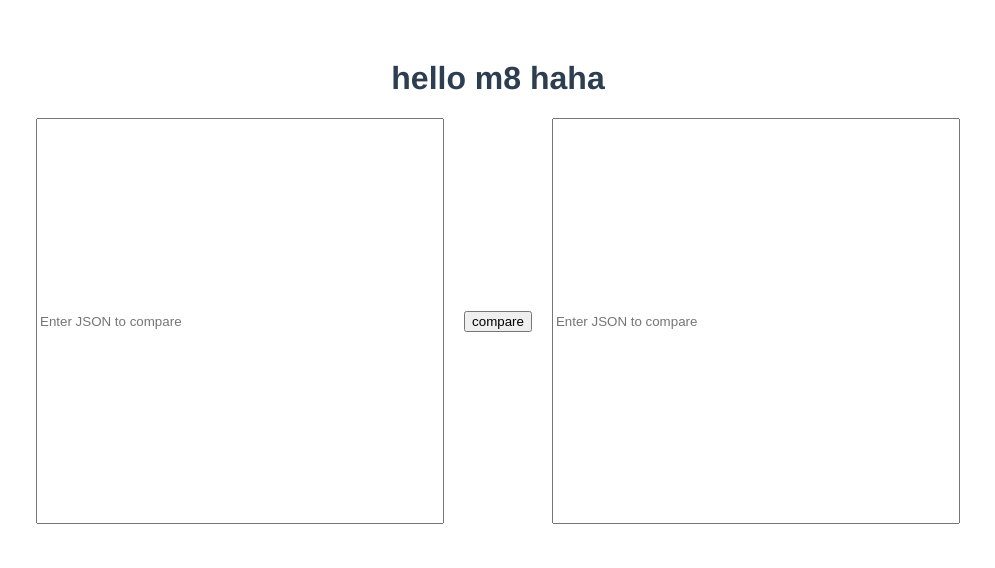
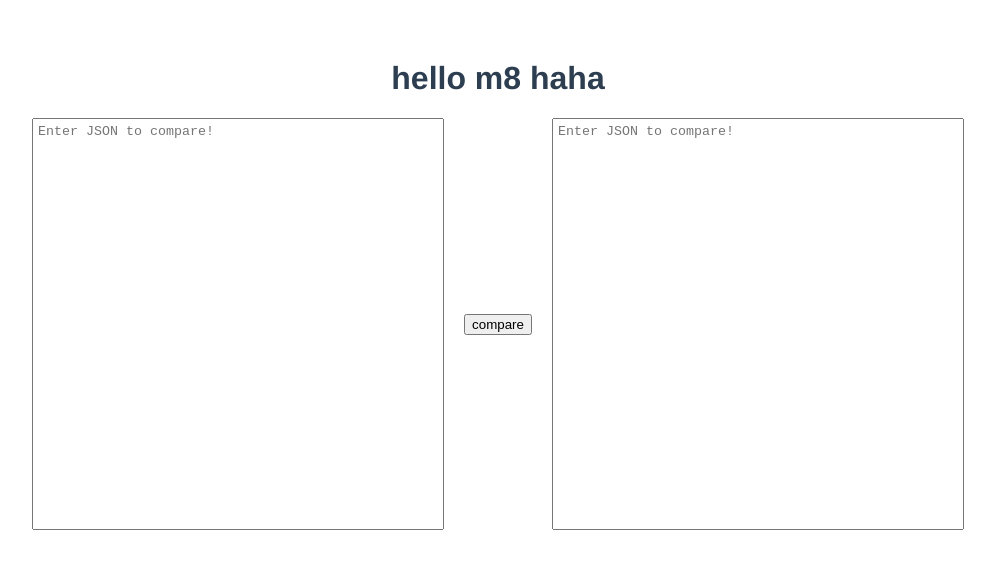
Before and after one commit to mitzbarbie/JSON-DIFF, a Vue app: page / in a window 1280 px wide. Shown: the top 568 px of the page, without its empty margins (142-1137 px from the left). Built offline with nearby package versions, Linux system fonts and the light colour scheme.

Commit message:
[#1] add : basic style added

```diff
--- a/src/App.vue
+++ b/src/App.vue
@@ -4,25 +4,15 @@
       <h1>hello m8 {{ test }}</h1>
     </div>
 
-    <div class="input">
     <div class="container">
       <div class="input">
-          <input
-            class="input-1"
-            type="text"
-            placeholder="Enter JSON to compare"
-          />
+        <textarea placeholder="Enter JSON to compare!"></textarea>
       </div>
       <div class="input-compare-btn">
-          <button>compare</button>
+        <button @click="test11">compare</button>
       </div>
       <div class="input">
-          <input
-            class="input-2"
-            type="text"
-            placeholder="Enter JSON to compare"
-          />
-        </div>
+        <textarea placeholder="Enter JSON to compare!"></textarea>
       </div>
     </div>
   </div>
@@ -35,6 +25,11 @@ export default {
     return {
       test: "haha",
     };
+  },
+  methods: {
+    test11() {
+      console.log("test");
+    },
   },
   components: {},
 };
@@ -50,16 +45,29 @@ export default {
   margin-top: 60px;
 }
 
+textarea {
+  display: block;
+  overflow-x: hidden;
+  overflow-y: auto;
+  padding: 5px 5px;
+  width: 400px;
+  height: 400px;
+  resize: none;
+}
+
 .container {
+  width: 100%;
 }
 
 .input {
   display: inline-block;
+  vertical-align: middle;
 }
 
 .input-compare-btn {
   display: inline-block;
   padding: 0 20px;
+  vertical-align: middle;
 }
 
 .input-1,
```
Lines whose indentation alone changed are shown as unchanged.
